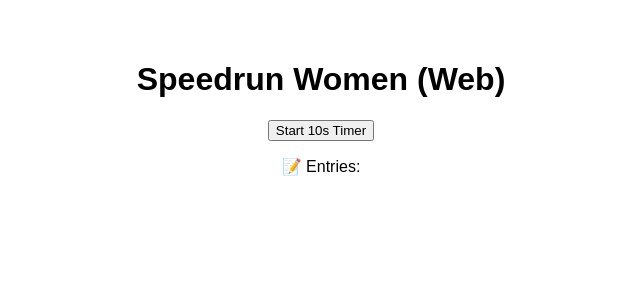
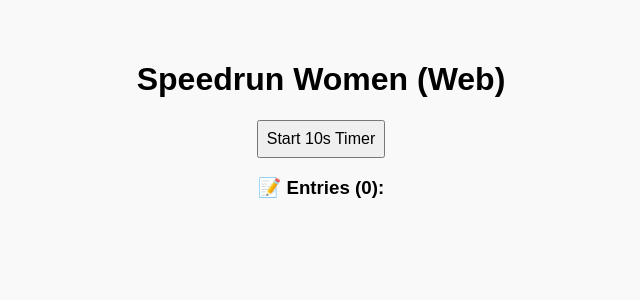
Before and after one commit to AndyZheng0/WomenIn10Sec, a Flask app: page / in a window 1280 px wide. Shown: the top 300 px of the page, without its empty margins (319-959 px from the left). Run offline with Flask 3, Linux system fonts and the light colour scheme.

Commit message:
Improve UI: show count, message color

```diff
--- a/templates/index.html
+++ b/templates/index.html
@@ -3,9 +3,28 @@
 <head>
     <title>Speedrun Women</title>
     <style>
-        body { font-family: sans-serif; text-align: center; padding: 2em; }
-        input { padding: 0.5em; font-size: 1em; }
-        .message { font-weight: bold; margin-top: 1em; }
+        body {
+            font-family: sans-serif;
+            text-align: center;
+            padding: 2em;
+            background-color: #f9f9f9;
+        }
+        input, button {
+            padding: 0.5em;
+            font-size: 1em;
+        }
+        .message {
+            font-weight: bold;
+            margin-top: 1em;
+            font-size: 1.2em;
+        }
+        ul {
+            list-style: none;
+            padding: 0;
+        }
+        li {
+            padding: 0.25em;
+        }
     </style>
 </head>
 <body>
@@ -16,13 +35,13 @@
             <button name="start">Start 10s Timer</button>
         </form>
     {% else %}
-        <p>Time is ticking... name as many women as you can!</p>
+        <p>⏱ Time is ticking... name as many women as you can!</p>
         <form method="post">
             <input type="text" name="name" placeholder="Type a woman" autofocus required>
         </form>
     {% endif %}
 
-    <p>📝 Entries:</p>
+    <h3>📝 Entries ({{ women|length }}):</h3>
     <ul>
         {% for w in women %}
             <li>{{ w }}</li>
```
